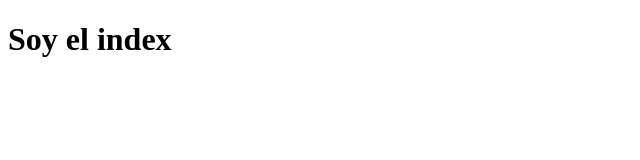
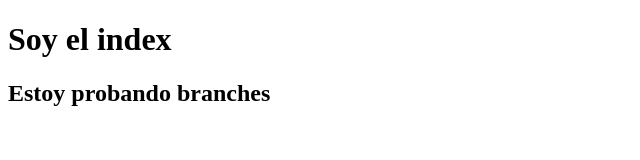
Before and after one commit to IngYelitza/test-pr-1, a plain HTML site: page index.html in a window 1280 px wide. Shown: the whole page, without its empty margins (0-640 px from the left). Drawn offline with Linux system fonts and the light colour scheme.

Commit message:
feat(modified2) index.html

```diff
--- a/index.html
+++ b/index.html
@@ -7,5 +7,6 @@
 </head>
 <body>
     <h1>Soy el index</h1>
+    <h2>Estoy probando branches</h2>
 </body>
 </html>
```
